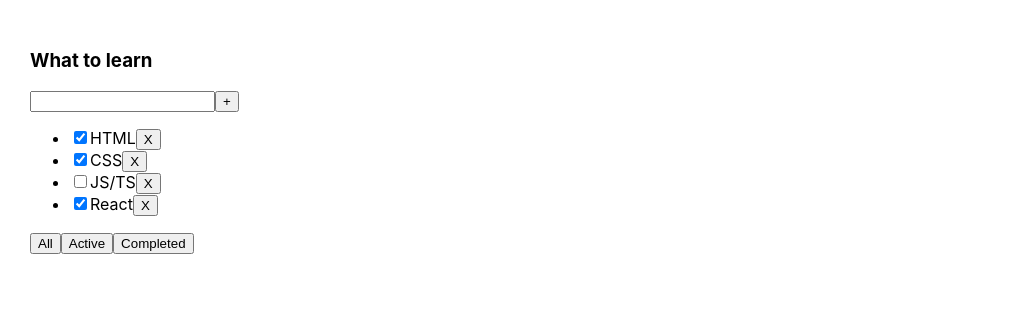
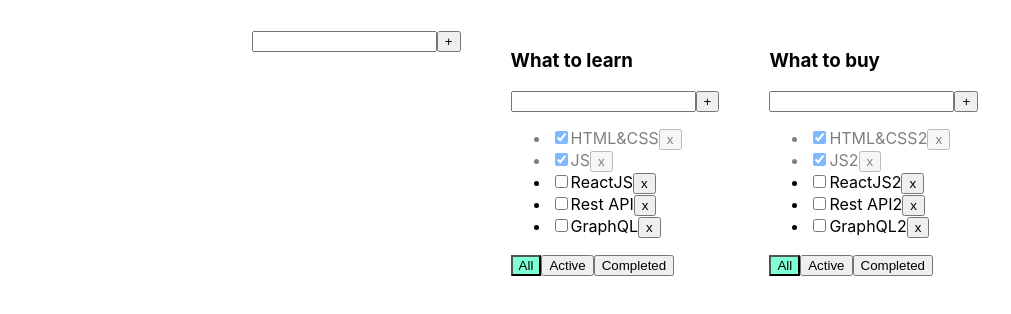
Before and after one commit to AntonKrasouski88/to-do-list, a React (Create React App) app: page / in a window 1280 px wide. Shown: the top 314 px of the page, without its empty margins (0-1011 px from the left). Built offline with nearby package versions, Linux system fonts and the light colour scheme.

Commit message:
feat: added the ability to add new todolists

```diff
--- /dev/null
+++ b/src/AddItemForm.tsx
@@ -0,0 +1,40 @@
+import React, {ChangeEvent, KeyboardEvent, useState} from "react";
+
+type AddItemFormPropsType = {
+    addItem: (title: string) => void
+}
+
+export const AddItemForm = (props: AddItemFormPropsType) => {
+    let [title, setTitle] = useState("")
+    let [error, setError] = useState<string | null>(null)
+
+    const onChangeHandler = (e: ChangeEvent<HTMLInputElement>) => {
+        setTitle(e.currentTarget.value)
+    }
+
+    const onKeyPressHandler = (e: KeyboardEvent<HTMLInputElement>) => {
+        setError(null);
+        if (e.charCode === 13) {
+            addTask();
+        }
+    }
+
+    const addTask = () => {
+        if (title.trim() !== "") {
+            props.addItem(title.trim());
+            setTitle("");
+        } else {
+            setError("Title is required");
+        }
+    }
+
+    return (<div>
+        <input value={title}
+               onChange={onChangeHandler}
+               onKeyPress={onKeyPressHandler}
+               className={error ? "error" : ""}
+        />
+        <button onClick={addTask}>+</button>
+        {error && <div className="error-message">{error}</div>}
+    </div>)
+}
--- a/src/App.css
+++ b/src/App.css
@@ -1,8 +1,25 @@
 .App {
   padding: 30px;
   display: flex;
+  justify-content: center;
 }
 
 .App > div {
   margin-right: 50px;
 }
+
+.error {
+  border: red 1px solid;
+}
+
+.error-message {
+  color: red;
+}
+
+.active-filter {
+  background-color: aquamarine;
+}
+
+.is-done {
+  opacity: 0.5;
+}
--- a/src/App.tsx
+++ b/src/App.tsx
@@ -1,70 +1,124 @@
 import React, {useState} from 'react';
 import './App.css';
-import {TodoList} from "./TodoList";
-import {TaskType} from "./TodoList";
-import {v1} from "uuid";
+import {Todolist, TaskType} from './Todolist';
+import {v1} from 'uuid';
+import {AddItemForm} from "./AddItemForm";
+
+export type FilterValuesType = "all" | "active" | "completed";
+export type todoListsType = {
+    id: string
+    title: string
+    filter: FilterValuesType
+}
+
+export type TasksObjType = {
+    [key: string]: Array<TaskType>
+}
+
+function App() {
+    /*let[todolists,setTodolists]=useState<Array<todolistsType>>([
+        {id:v1(),title:'What to learn',filter:'all'},
+        {id:v1(),title:'What to buy',filter:'all'},
+    ])
+
+    let [tasks, setTasks] = useState([
+        {id: v1(), title: "HTML&CSS", isDone: true},
+        {id: v1(), title: "JS", isDone: true},
+        {id: v1(), title: "ReactJS", isDone: false},
+        {id: v1(), title: "Rest API", isDone: false},
+        {id: v1(), title: "GraphQL", isDone: false},
+    ]);*/
+    //let [filter, setFilter] = useState<FilterValuesType>("all");
+    let todoListID1=v1();
+    let todoListID2=v1();
+
+    let [todoLists, setTodoLists] = useState<Array<todoListsType>>([
+        {id: todoListID1, title: 'What to learn', filter: 'all'},
+        {id: todoListID2, title: 'What to buy', filter: 'all'},
+    ])
+
+    let [tasks, setTasks] = useState<TasksObjType>({
+        [todoListID1]:[
+            {id: v1(), title: "HTML&CSS", isDone: true},
+            {id: v1(), title: "JS", isDone: true},
+            {id: v1(), title: "ReactJS", isDone: false},
+            {id: v1(), title: "Rest API", isDone: false},
+            {id: v1(), title: "GraphQL", isDone: false},
+        ],
+        [todoListID2]:[
+            {id: v1(), title: "HTML&CSS2", isDone: true},
+            {id: v1(), title: "JS2", isDone: true},
+            {id: v1(), title: "ReactJS2", isDone: false},
+            {id: v1(), title: "Rest API2", isDone: false},
+            {id: v1(), title: "GraphQL2", isDone: false},
+        ]
+    });
 
 
-//CRUD - create read update delete
-//GUI - graphic user interface
-//CLI - древний Common line interface
+    function removeTask(todoListid: string, id: string) {
+        //let filteredTasks = tasks.filter(t => t.id != id);
+        setTasks({...tasks, [todoListid]: tasks[todoListid].filter(el => el.id !== id)});
+    }
+
+    function addTask(todoListid: string, title: string) {
+        //let task = {id: v1(), title: title, isDone: false};
+        //let newTasks = [task, ...tasks];
+        setTasks({...tasks, [todoListid]: [{id: v1(), title: title, isDone: false},...tasks[todoListid]]});
+    }
+
+    function changeStatus(todoListid: string, taskId: string, newIsDone: boolean) {
+        //let task = tasks.find(t => t.id === taskId);
+        //if (task) {
+        //    task.isDone = isDone;
+        //}
+
+        setTasks({...tasks, [todoListid]: tasks[todoListid].map(el => el.id === taskId ? {...el, isDone: newIsDone}: el)});
+    }
 
 
-export type FilterValuesType = "all" | "active" | "completed"
-
-function App() {
-    const toDoListTitle = "What to learn";
-    const [tasks, setTasks] = useState<Array<TaskType>>([
-        {id: v1(), title: "HTML", isDone: true},
-        {id: v1(), title: "CSS", isDone: true},
-        {id: v1(), title: "JS/TS", isDone: false},
-        {id: v1(), title: "React", isDone: true},
-    ])
-    const[filter, setFilter] = React.useState<FilterValuesType>("all")
-
-    const onChangeFilter = (filter: FilterValuesType) => {
-        setFilter(filter)
-    }
-    const removeTask = (taskId: string) => {
-        setTasks(tasks.filter(task => task.id !== taskId))
+    function changeFilter(todoListid: string, value: FilterValuesType) {
+        console.log(todoListid)
+        setTodoLists(todoLists.map(el=> el.id === todoListid ? {...el, filter: value}: el));
     }
 
-    // Lesson 3 (import v1, addTask) устанавливаем "uuid": "^8.3.2"
-    // "@types/uuid": "^8.3.4",
-    const addTask =(title:string) => {
-        /*const newTask: TaskType ={
-            id: v1(),
-            title, // тоже самое title: title (когда ключ значение совпадает)
-            isDone: false,
-        }*/
-        /*const copyTask = [...tasks];
-        copyTask.push(newTask)*/
-        setTasks([{id: v1(), title, isDone: false},...tasks]) // краткая форма записи без newTask
-    }
-
-    //UI
-    let tasksForRender;
-    switch (filter) {
-        case "completed":
-            tasksForRender = tasks.filter(task => task.isDone)
-            break
-        case "active":
-            tasksForRender = tasks.filter(task => !task.isDone)
-            break
-        default:
-            tasksForRender = tasks
+    function addTitle (title: string) {
+        let newTodoLists: todoListsType = {id: v1(), title: title, filter: "all"}
+        setTodoLists([...todoLists, newTodoLists]);
+        setTasks({...tasks, [newTodoLists.id]: []})
     }
 
 
     return (
         <div className="App">
-            <TodoList
-                tasks={tasksForRender}
-                title={toDoListTitle}
-                removeTask={removeTask}
-                onChangeFilter={onChangeFilter}
-                addTask={addTask}
-            />
+            <AddItemForm addItem={addTitle}/>
+            {
+                todoLists.map (value => {
+                    let tasksForTodolist = tasks[value.id];
+
+                    if (value.filter === "active") {
+                        tasksForTodolist = tasks[value.id].filter(t => !t.isDone);
+                    }
+                    if (value.filter === "completed") {
+                        tasksForTodolist = tasks[value.id].filter(t => t.isDone);
+                    }
+
+                    return (
+
+                        <Todolist
+                            key = {value.id}
+                            id = {value.id}
+                            title={value.title}
+                            tasks={tasksForTodolist}
+                            removeTask={removeTask}
+                            changeFilter={changeFilter}
+                            addTask={addTask}
+                            changeTaskStatus={changeStatus}
+                            filter={value.filter}
+                        />
+                    )
+                })
+            }
+
         </div>
     );
 }
--- a/src/TodoList.tsx
+++ b/src/TodoList.tsx
@@ -1,58 +1,65 @@
-import React, {ChangeEvent, useState, KeyboardEvent} from 'react';
-import {FilterValuesType} from "./App";
+import React, {ChangeEvent} from 'react';
+import {FilterValuesType} from './App';
+import {AddItemForm} from "./AddItemForm";
+
+export type TaskType = {
+    id: string
+    title: string
+    isDone: boolean
+}
+
+type PropsType = {
+    id: string
+    title: string
+    tasks: Array<TaskType>
+    removeTask: (todolistid: string, taskId: string) => void
+    changeFilter: (todolistid: string, value: FilterValuesType) => void
+    addTask: (todolistid: string, title: string) => void
+    changeTaskStatus: (todolistid: string, taskId: string, isDone: boolean) => void
+    filter: FilterValuesType
+}
+
+export function Todolist(props: PropsType) {
 
 
-type TodoListPropsType = {
-    title: string;
-    tasks: Array<TaskType>
-    removeTask: (taskId:string) => void
-    onChangeFilter: (filter: FilterValuesType) => void
-    addTask: (title:string) => void
+    const onAllClickHandler = () => props.changeFilter(props.id, "all");
+    const onActiveClickHandler = () => props.changeFilter(props.id, "active");
+    const onCompletedClickHandler = () => props.changeFilter(props.id, "completed");
+    const addTask = (title: string) => {
+        props.addTask(props.id, title)
     }
 
-export type TaskType = {
-    id: string;
-    title: string;
-    isDone: boolean;
+    return <div>
+        <h3>{props.title}</h3>
+        <AddItemForm addItem={addTask}/>
+        <ul>
+            {
+                props.tasks.map(t => {
+                    const onClickHandler = () => props.removeTask(props.id, t.id)
+                    const onChangeHandler = (e: ChangeEvent<HTMLInputElement>) => {
+                        props.changeTaskStatus(props.id, t.id, e.currentTarget.checked);
                     }
 
-export const TodoList = (props: TodoListPropsType) => {
-    const [title, setTitle] =useState<string>("")
-    const taskItems = props.tasks.map((item: TaskType) => {
-        return (<li key = {item.id}>
-            <input type="checkbox" checked={item.isDone}/>
-            <span>{item.title}</span>
-            <button onClick={() => {props.removeTask(item.id)}}>X</button>
-        </li>)
-    });
-    const onClickAddTask = ()=>{
-        props.addTask(title)
-        setTitle("")
-    };
-    const onDownAddTask = (event: KeyboardEvent<HTMLInputElement>) => event.key === "Enter" && onClickAddTask()
-    const onChangeAddTask = (event: ChangeEvent<HTMLInputElement>) => setTitle((event.currentTarget.value))
-
-    //const onClickSetFilterAll =() => {props.onChangeFilter('all')
-    //const onClickSetFilterActive =() => {props.onChangeFilter('active')
-    //const onClickSetFilterAll =() => {props.onChangeFilter('completed')
-
-    const onClickSetFilterCreate =(filter:FilterValuesType) => () => props.onChangeFilter(filter)
-
-    return (
+                    return <li key={t.id} className={t.isDone ? "is-done" : ""}>
+                        <input type="checkbox"
+                               onChange={onChangeHandler}
+                               checked={t.isDone}/>
+                        <span>{t.title}</span>
+                        <button onClick={onClickHandler}>x</button>
+                    </li>
+                })
+            }
+        </ul>
         <div>
-            <h3>{props.title}</h3>
-            <div>
-                <input value={title}
-                       onChange={onChangeAddTask}
-                       onKeyDown={onDownAddTask}/>
-                <button onClick={onClickAddTask}>+</button>
-            </div>
-            <ul>{taskItems}</ul>
-            <div>
-                <button onClick={onClickSetFilterCreate('all')}>All</button>
-                <button onClick={onClickSetFilterCreate('active')}>Active</button>
-                <button onClick={onClickSetFilterCreate('completed')}>Completed</button>
+            <button className={props.filter === 'all' ? "active-filter" : ""}
+                    onClick={onAllClickHandler}>All
+            </button>
+            <button className={props.filter === 'active' ? "active-filter" : ""}
+                    onClick={onActiveClickHandler}>Active
+            </button>
+            <button className={props.filter === 'completed' ? "active-filter" : ""}
+                    onClick={onCompletedClickHandler}>Completed
+            </button>
         </div>
     </div>
-    );
-};
+}
```
Lines whose indentation alone changed are shown as unchanged.
